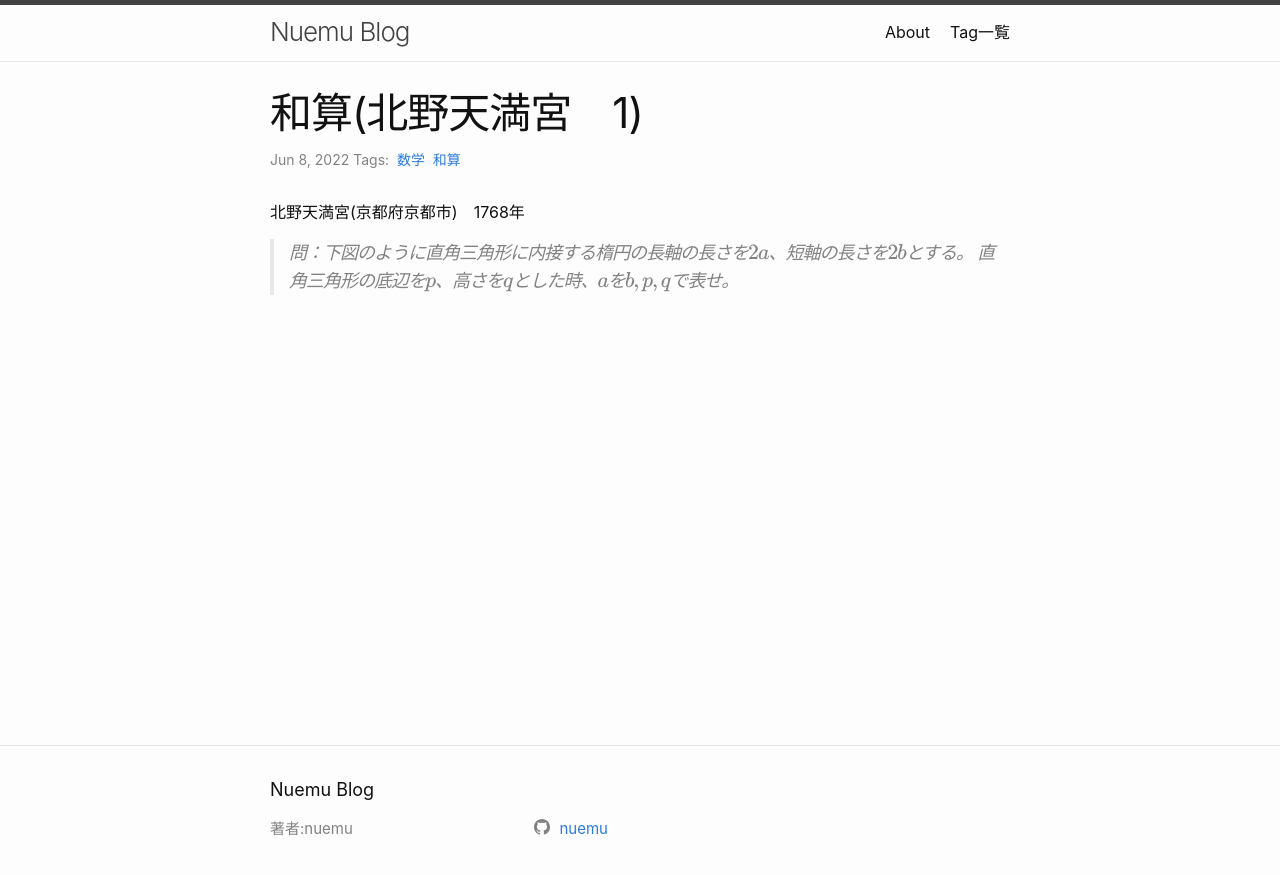
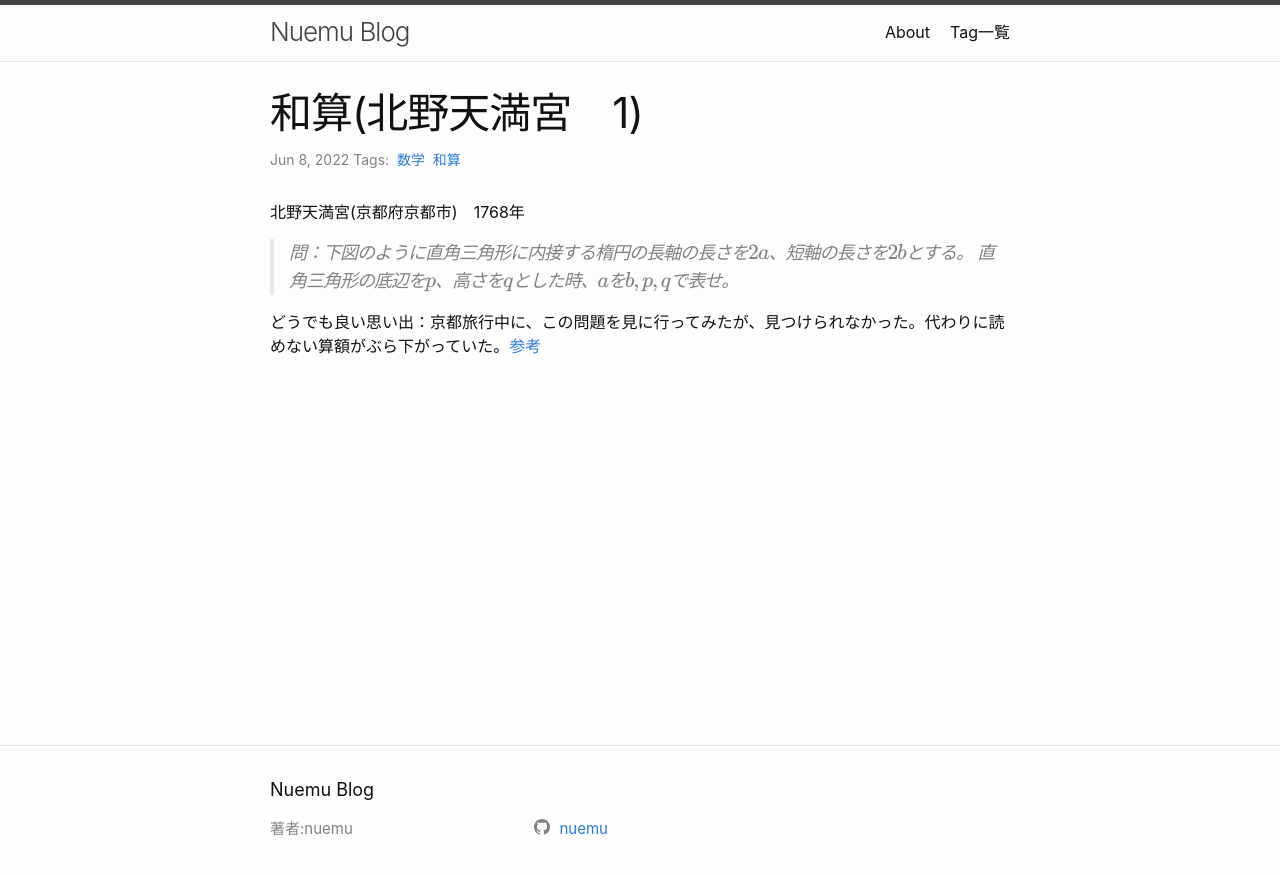
Before and after one commit to nuemu/nuemu.github.io, a Jekyll site: the page built from _posts/2022-06-08-wasan-1.markdown, in a window 1280 px wide. Shown: the top 875 px of the page. Built offline with Jekyll 4.4.1, drawn with Linux system fonts in a browser that asks for light colours; some web fonts are replaced.

Commit message:
Update: aritcle

```diff
--- a/_posts/2022-06-08-wasan-1.markdown
+++ b/_posts/2022-06-08-wasan-1.markdown
@@ -19,3 +19,5 @@ tags: 数学 和算
   \draw (1, 0.5) circle[x radius=1, y radius=0.5];
 \end{tikzpicture}
 </script>
+
+どうでも良い思い出：京都旅行中に、この問題を見に行ってみたが、見つけられなかった。代わりに読めない算額がぶら下がっていた。[参考](http://www.wasan.jp/kyoto/kitano2.html)
--- /dev/null
+++ b/tag/和算.markdown
@@ -0,0 +1,4 @@
+---
+layout: tag_index
+tag: 和算
+---
```
